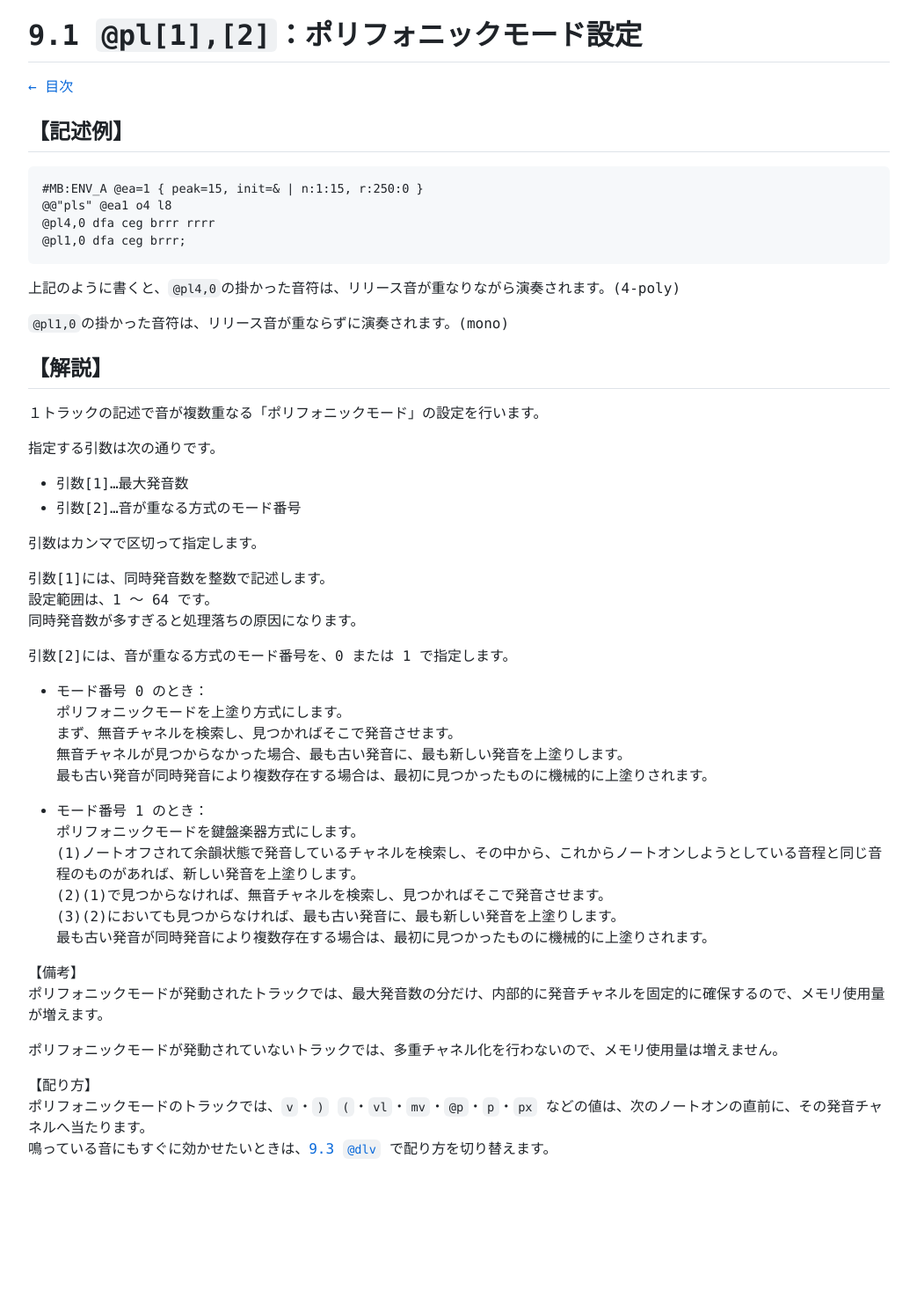
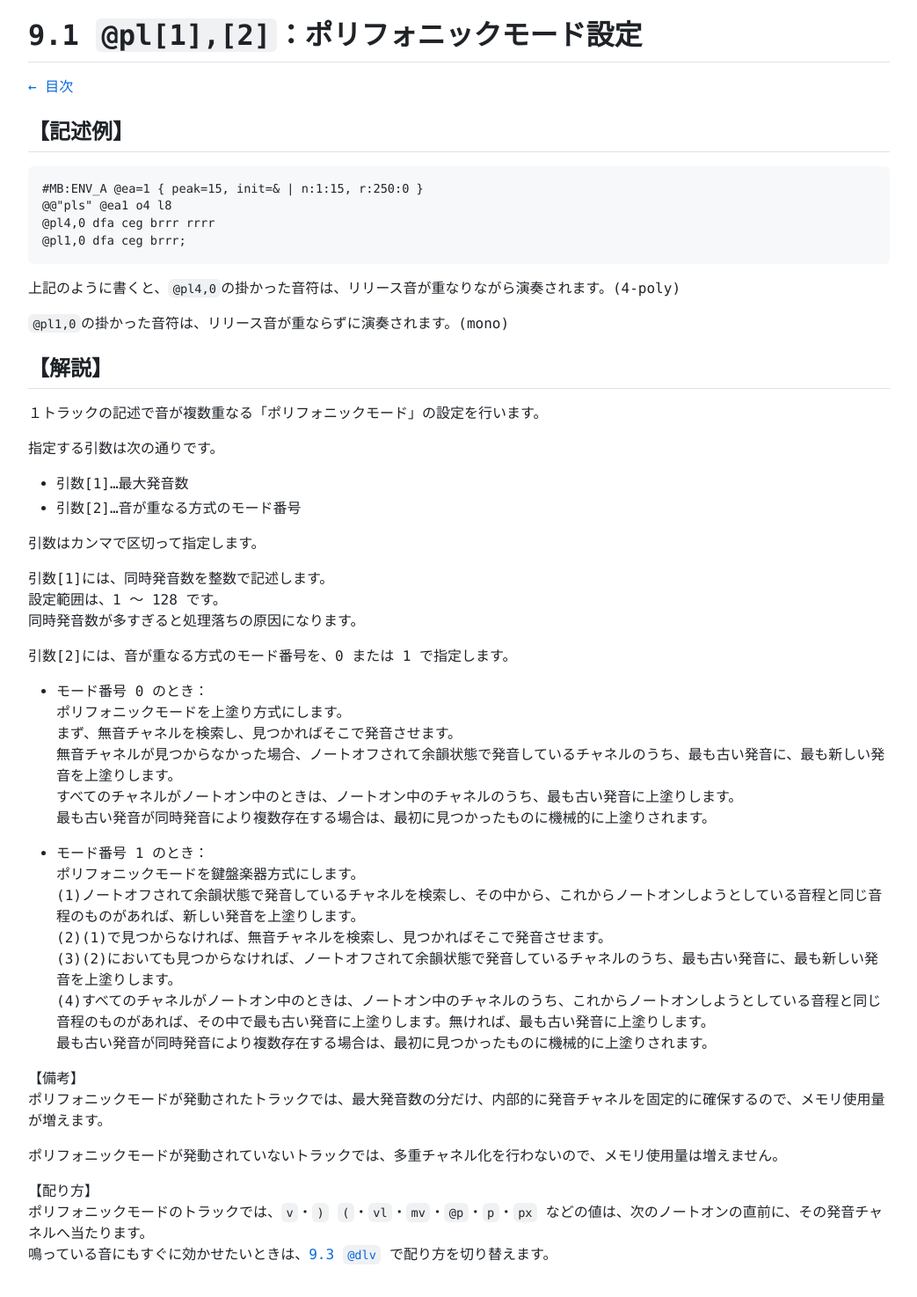
Before and after one commit to lineardrive/V3MMLmanual, a Jekyll site: the page built from docs/ch09/9_1.md, in a window 1280 px wide. Shown: the whole page at 88% size, without its empty margins (8-1051 px from the left). Built offline with Jekyll 4.4.1, drawn with Linux system fonts in a browser that asks for light colours; our own code applies the rules of GitHub Pages for plain Markdown files; before the commit the page ends 1354 px from its top, so only the background shows below that.

Commit message:
docs: 9.1 @pl の最大発音数を 128 にし、発音中ばかりのときの上塗りの順を書く（依頼V43）
docs: 9.1 @pl の最大発音数を 128 にし、発音中ばかりのときの上塗りの順を書く（依頼V43）

Co-Authored-By: Claude Opus 5.5 <noreply@anthropic.com>

```diff
--- a/docs/ch09/9_1.md
+++ b/docs/ch09/9_1.md
@@ -27,7 +27,7 @@
 引数はカンマで区切って指定します。
 
 引数[1]には、同時発音数を整数で記述します。
-設定範囲は、1 〜 64 です。
+設定範囲は、1 〜 128 です。
 同時発音数が多すぎると処理落ちの原因になります。
 
 引数[2]には、音が重なる方式のモード番号を、0 または 1 で指定します。
@@ -35,14 +35,16 @@
 - モード番号 0 のとき：
 ポリフォニックモードを上塗り方式にします。
 まず、無音チャネルを検索し、見つかればそこで発音させます。
-無音チャネルが見つからなかった場合、最も古い発音に、最も新しい発音を上塗りします。
+無音チャネルが見つからなかった場合、ノートオフされて余韻状態で発音しているチャネルのうち、最も古い発音に、最も新しい発音を上塗りします。
+すべてのチャネルがノートオン中のときは、ノートオン中のチャネルのうち、最も古い発音に上塗りします。
 最も古い発音が同時発音により複数存在する場合は、最初に見つかったものに機械的に上塗りされます。
 
 - モード番号 1 のとき：
 ポリフォニックモードを鍵盤楽器方式にします。
 (1)ノートオフされて余韻状態で発音しているチャネルを検索し、その中から、これからノートオンしようとしている音程と同じ音程のものがあれば、新しい発音を上塗りします。
 (2)(1)で見つからなければ、無音チャネルを検索し、見つかればそこで発音させます。
-(3)(2)においても見つからなければ、最も古い発音に、最も新しい発音を上塗りします。
+(3)(2)においても見つからなければ、ノートオフされて余韻状態で発音しているチャネルのうち、最も古い発音に、最も新しい発音を上塗りします。
+(4)すべてのチャネルがノートオン中のときは、ノートオン中のチャネルのうち、これからノートオンしようとしている音程と同じ音程のものがあれば、その中で最も古い発音に上塗りします。無ければ、最も古い発音に上塗りします。
 最も古い発音が同時発音により複数存在する場合は、最初に見つかったものに機械的に上塗りされます。
 
 【備考】
```
